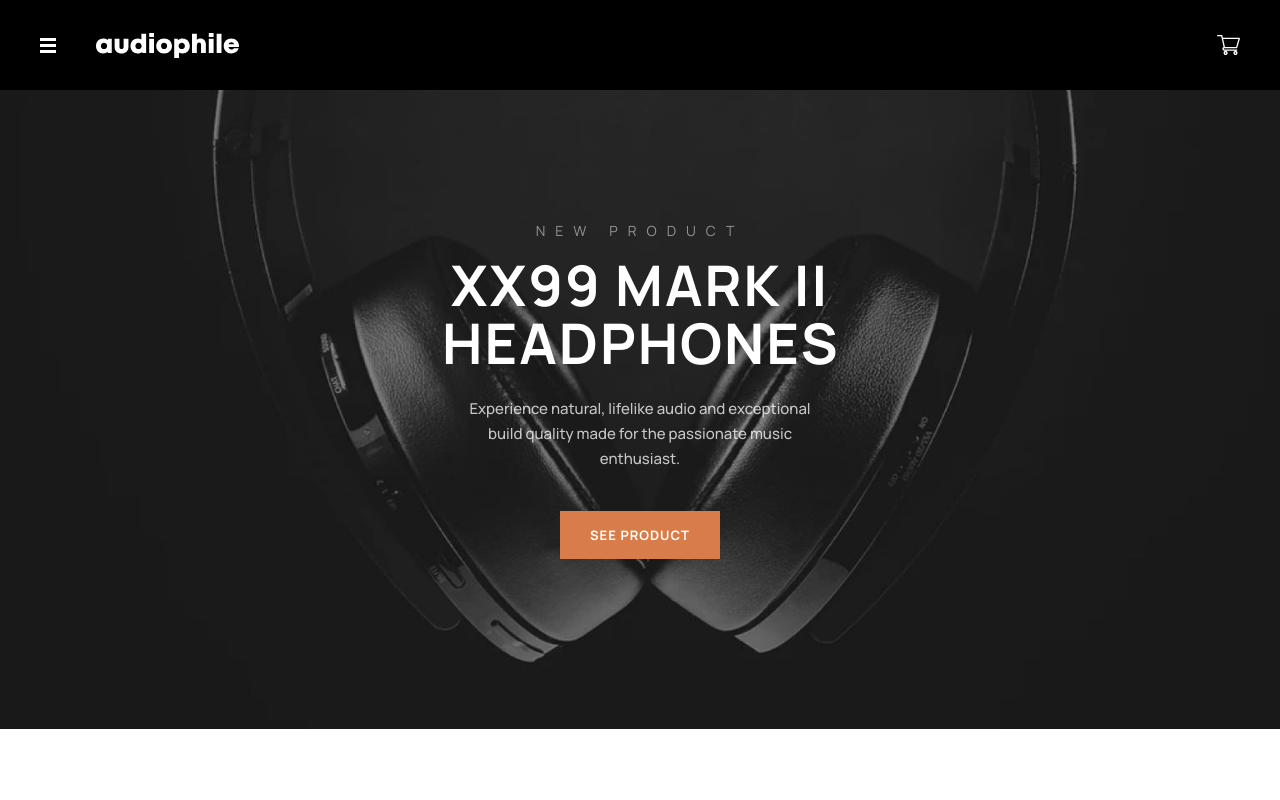
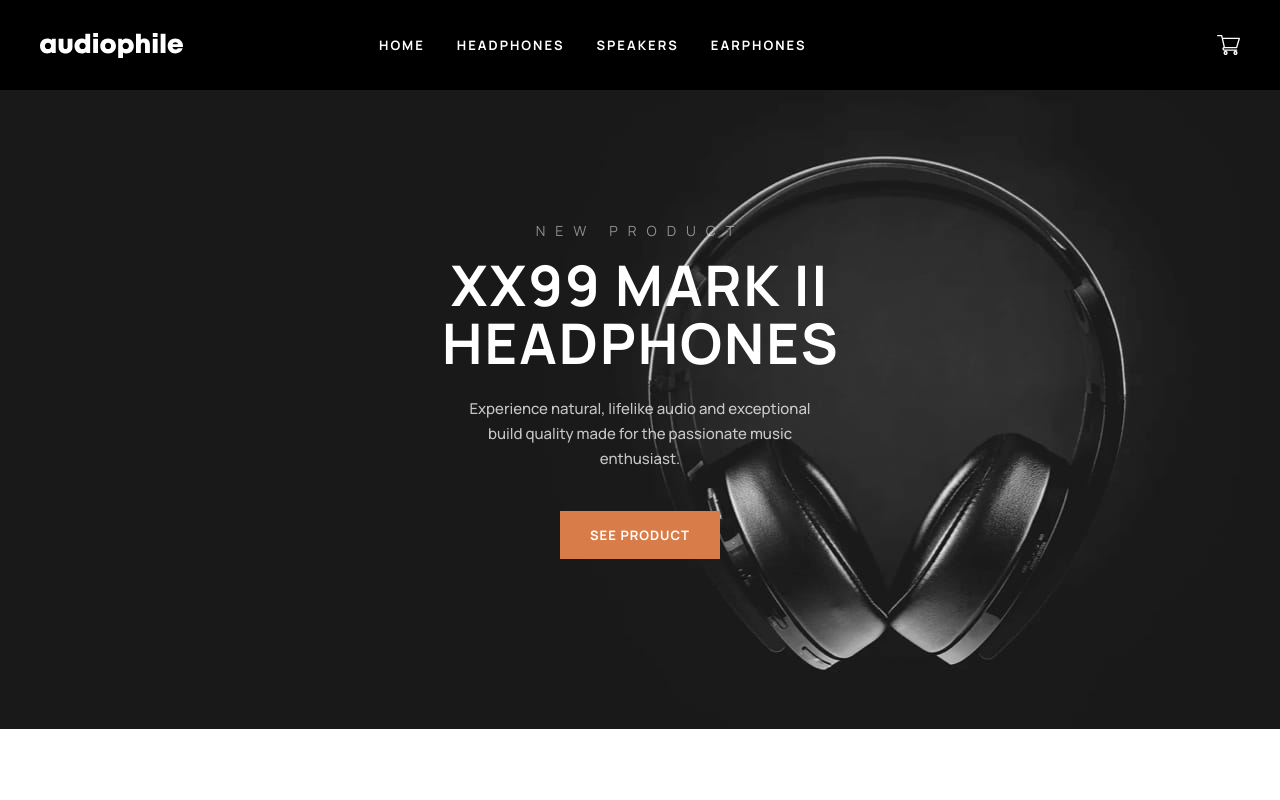
Before and after one commit to EnkiEnki77/audiophile-ecommerce, a Next.js app: page / in a window 1280 px wide. Shown: the top 800 px of the page. Built offline with nearby package versions, Linux system fonts and the light colour scheme.

Commit message:
added desktop styles to header

```diff
--- a/components/Banner.tsx
+++ b/components/Banner.tsx
@@ -3,7 +3,7 @@ import Button from './Button'
 
 const Banner = () => {
   return (
-    <div className="flex flex-col items-center justify-center h-[600px] md:mb-14 md:h-[729px] bg-bannerBg md:bg-mdBannerBg bg-cover bg-bottom pt-[90px]">
+    <div className="flex flex-col items-center justify-center h-[600px] md:mb-14 md:h-[729px] bg-bannerBg md:bg-mdBannerBg lg:bg-lgBannerBg bg-cover bg-bottom pt-[90px]">
         <p className='overlines mb-4 text-center text-white opacity-50 max-w-[346px]'>new product</p>
         <h1 className='text-white mb-6 text-center text-4xl  md:text-[56px]  md:leading-[58px] md:tracking-[2px] max-w-[396px]'>XX99 Mark II HeadphoneS</h1>
         <p className='mb-7 md:mb-10 text-center text-white text-opacity-75 px-6  max-w-[396px]'>Experience natural, lifelike audio and exceptional build quality made for the passionate music enthusiast.</p>
--- a/components/DesktopNav.tsx
+++ b/components/DesktopNav.tsx
@@ -10,7 +10,7 @@ const DesktopNav = (props: Props) => {
                 {name:'earphones', path:'/category/earphones', id: 3},
                 ]
   return (
-    <div className="md:flex  md:gap-8 md:basis-full">{nav.map((item)=> <Link key={item.id} href={item.path}><p className="sub-title text-white tracking-[2px] text-center mb-4 md:mb-0">{item.name}</p></Link>)}</div>
+    <div className="md:flex  md:gap-8 md:basis-full lg:pl-[156px] ">{nav.map((item)=> <Link key={item.id} href={item.path}><p className="sub-title text-white tracking-[2px] text-center mb-4 md:mb-0">{item.name}</p></Link>)}</div>
   )
 }
 
--- /dev/null
+++ b/components/DynamicHeader.tsx
@@ -0,0 +1,5 @@
+import dynamic from 'next/dynamic'
+
+export const DynamicHeader = dynamic(() => import('../components/Header'), {
+  ssr: false,
+})
--- a/components/Header.tsx
+++ b/components/Header.tsx
@@ -1,11 +1,13 @@
 import Link from 'next/link'
-import React, { useState } from 'react'
+import React, { useState,useEffect } from 'react'
 import hamburger from '../public/assets/shared/tablet/icon-hamburger.svg'
 import siteLogo from '../public/assets/shared/desktop/logo.svg'
 import cart from '../public/assets/shared/desktop/icon-cart.svg'
 import MobileMenu from './MobileMenu'
 import Backdrop from './Backdrop'
 import CheckoutModal from './CheckoutModal'
+import DesktopNav from './DesktopNav'
+
 
 type cartObj = {
   img: {mobile: string, tablet: string, desktop: string},
@@ -18,9 +20,34 @@ type HeaderProps = {
   cart: cartObj[]
 }
 
+
+
+  const getWindowDimensions = () => {
+    const { innerWidth: width, innerHeight: height } = window;
+    return {
+      width,
+      height
+    };
+  }
+
+
 const Header = (props: HeaderProps) => {
+
+
   const [toggleMenu, setToggleMenu] = useState(false)
   const [toggleCart, setToggleCart] = useState(false)
+  const [windowDimensions, setWindowDimensions] = useState(getWindowDimensions());
+
+  useEffect(() => {
+
+
+    function handleResize() {
+      setWindowDimensions(getWindowDimensions());
+    }
+
+    window.addEventListener('resize', handleResize);
+    return () => window.removeEventListener('resize', handleResize);
+  }, []);
 
   const handleToggleMenu = () => {
     if(toggleCart){
@@ -38,13 +65,16 @@ const Header = (props: HeaderProps) => {
     setToggleCart(prev => !prev)
   }
 
+
+
   return (
     <div className='relative w-full '>
       <header className="h-[90px] bg-black2 flex items-center justify-around md:justify-start md:px-10 md:gap-10 fixed w-full z-20">
-          <img src={hamburger.src} alt="" onClick={handleToggleMenu}/>
+          { windowDimensions.width < 1024 && <img  src={hamburger.src} alt="" onClick={handleToggleMenu}/>}
           <Link href='/'>
               <img src={siteLogo.src} alt="" onClick={() => {return( setToggleCart(false), setToggleMenu(false))}}/>
           </Link>
+          { windowDimensions.width >= 1024 && <DesktopNav/>}
           <img className='md:ml-auto' src={cart.src} alt="" onClick={handleToggleCart} />
       </header>
       {toggleMenu && [<MobileMenu/>, <Backdrop/>]}
--- a/next.config.js
+++ b/next.config.js
@@ -1,4 +1,5 @@
 /** @type {import('next').NextConfig} */
 module.exports = {
   reactStrictMode: true,
+
 }
--- a/pages/_app.tsx
+++ b/pages/_app.tsx
@@ -1,5 +1,12 @@
 import '../styles/globals.css'
 import type { AppProps } from 'next/app'
+function SafeHydrate(props: { children: React.ReactNode }) {
+  return (
+    <div suppressHydrationWarning>
+      {typeof window === 'undefined' ? null : props.children}
+    </div>
+  )
+}
 
 function MyApp({ Component, pageProps }: AppProps) {
   return <Component {...pageProps} />
--- a/pages/index.tsx
+++ b/pages/index.tsx
@@ -6,6 +6,7 @@ import BestGear from '../components/BestGear'
 import Button from '../components/Button'
 import Categories from '../components/Categories'
 import Counter from '../components/Counter'
+import { DynamicHeader } from '../components/DynamicHeader'
 import Footer from '../components/Footer'
 import FormElement from '../components/FormElement'
 import Header from '../components/Header'
@@ -21,7 +22,7 @@ const Home: NextPage = () => {
         <link rel="preconnect" href="https://fonts.gstatic.com" crossOrigin = 'true'/>
         <link href="https://fonts.googleapis.com/css2?family=Manrope:wght@400;500;700&display=swap" rel="stylesheet"/>
       </Head>
-      <Header/>
+      <DynamicHeader/>
       <Banner/>
       <Categories className='mb-[78px]'/>
       <ProductShowCont/>
--- a/tailwind.config.js
+++ b/tailwind.config.js
@@ -8,7 +8,7 @@ module.exports = {
     backgroundImage: {
       bannerBg: 'url(../public/assets/home/mobile/image-header.jpg)',
       mdBannerBg: 'url(../public/assets/home/tablet/image-header.jpg)',
-      lgBannerBg: 'url(../public/assets/home/tablet/image-hero.jpg)',
+      lgBannerBg: 'url(../public/assets/home/desktop/image-hero.jpg)',
       zx7: 'url(../public/assets/home/mobile/image-speaker-zx7.jpg)',
       mdzx7: 'url(../public/assets/home/tablet/image-speaker-zx7.jpg)',
       lgzx7: 'url(../public/assets/home/desktop/image-speaker-zx7.jpg)',
```
